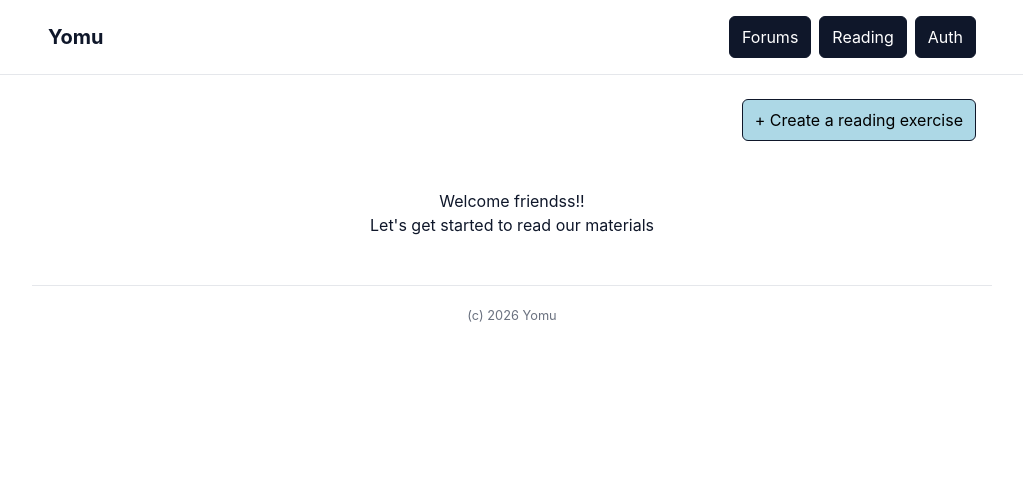
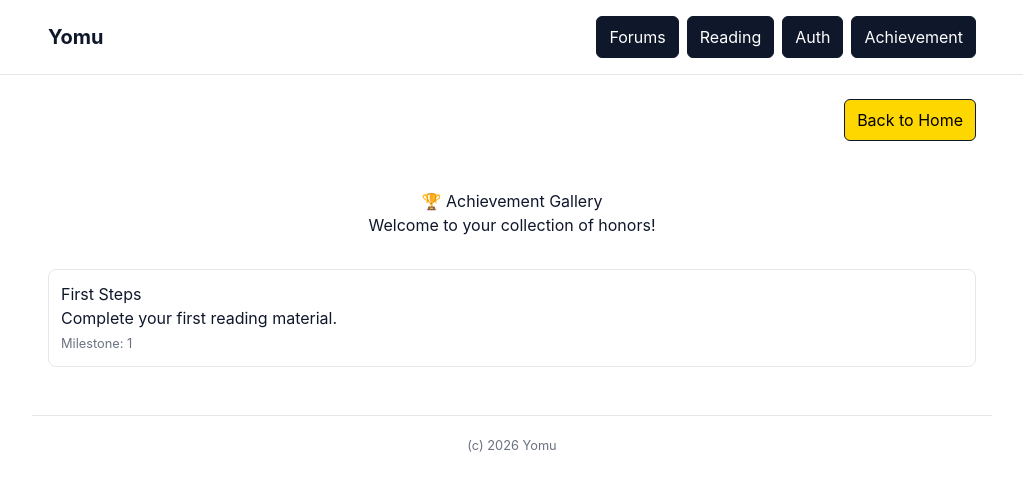
Before and after one commit to advprog-2026-A11-project/fe-yomu, a Next.js app: page /reading in a window 1280 px wide. Shown: the top 490 px of the page, without its empty margins (128-1151 px from the left). Built offline with nearby package versions, Linux system fonts and the light colour scheme.

Commit message:
feat: add static achievement page

```diff
--- a/package.json
+++ b/package.json
@@ -19,8 +19,8 @@
     "@types/node": "^20",
     "@types/react": "^19",
     "@types/react-dom": "^19",
-    "eslint": "^9",
-    "eslint-config-next": "16.1.6",
+    "eslint": "^10.0.0",
+    "eslint-config-next": "^0.2.4",
     "tailwindcss": "^4",
     "typescript": "^5"
   }
--- /dev/null
+++ b/src/app/achievement/page.tsx
@@ -0,0 +1,62 @@
+'use client';
+
+import { useEffect, useState } from 'react';
+
+interface Achievement {
+    id: string;
+    title: string;
+    description: string;
+    milestone: string;
+}
+
+export default function AchievementPage() {
+    const [achievements, setAchievements] = useState<Achievement[]>([]);
+    const [loading, setLoading] = useState(true);
+
+    useEffect(() => {
+        fetch('http://localhost:8080/api/achievement')
+            .then((res) => res.json())
+            .then((data) => {
+                setAchievements(Array.isArray(data) ? data : []);
+                setLoading(false);
+            })
+            .catch((err) => {
+                console.error("Fail load data:", err);
+                setLoading(false);
+            });
+    }, []);
+
+    return (
+        <section>
+            <div style={{ display: "flex", justifyContent: "space-between", alignItems: "center", marginBottom: "1rem" }}>
+                <h2 style={{ fontSize: "1.25rem" }}>My Achievements</h2>
+            </div>
+
+            {loading && <p>Loading achievements...</p>}
+
+            <div className="grid grid-cols-1 md:grid-cols-2 lg:grid-cols-3 gap-6">
+                {achievements.length > 0 ? (
+                    achievements.map((ach) => (
+                        <div key={ach.id} className="card" style={{ marginBottom: "1rem" }}>
+                            <div style={{ fontSize: "2rem", marginBottom: "0.5rem" }}>🏆</div>
+                            <h3 style={{ fontWeight: 700, color: "var(--primary)" }}>{ach.title}</h3>
+                            <p style={{ marginTop: "0.5rem", fontSize: "0.9rem" }}>{ach.description}</p>
+                            <div style={{
+                                marginTop: "1rem",
+                                display: "inline-block",
+                                padding: "2px 8px",
+                                borderRadius: "4px",
+                                background: "var(--secondary)",
+                                fontSize: "0.8rem"
+                            }}>
+                                Milestone: {ach.milestone}
+                            </div>
+                        </div>
+                    ))
+                ) : (
+                    !loading && <p className="text-gray-400 italic">No achievements found yet.</p>
+                )}
+            </div>
+        </section>
+    );
+}
--- a/src/app/layout.tsx
+++ b/src/app/layout.tsx
@@ -43,6 +43,9 @@ export default function RootLayout({
               <Link href="/users">
                 <button className="btn" >Auth</button>
               </Link>
+                <Link href="/achievement">
+                    <button className="btn" >Achievement</button>
+                </Link>
             </div>
           </div>
         </header>
--- a/src/app/reading/page.tsx
+++ b/src/app/reading/page.tsx
@@ -1,20 +1,25 @@
 import Link from "next/link";
 
-export default function BacaanPage() {
+export default function AchievementPage() {
     return (
         <div>
-
             <div style={{ display: "flex", justifyContent: "flex-end" }}>
-                <Link href="/create-bacaan" className="btn" style={{ background : "lightblue", color : "black"}}>
-                    + Create a reading exercise
+                <Link href="/" className="btn" style={{ background : "gold", color : "black"}}>
+                    Back to Home
                 </Link>
             </div>
-
             <div style={{ textAlign: "center", marginTop: "3rem" }}>
-                <h1>Welcome friendss!!</h1>
-                <h1>Let's get started to read our materials</h1>
+                <h1>🏆 Achievement Gallery</h1>
+                <p>Welcome to your collection of honors!</p>
             </div>
 
+            <div style={{ marginTop: "2rem", display: "grid", gap: "1rem" }}>
+                <div className="card">
+                    <h3>First Steps</h3>
+                    <p>Complete your first reading material.</p>
+                    <small>Milestone: 1</small>
+                </div>
+            </div>
         </div>
     );
 }
```
Also changed, not shown: 1 other file (tests, documents, lock files or other folders).
